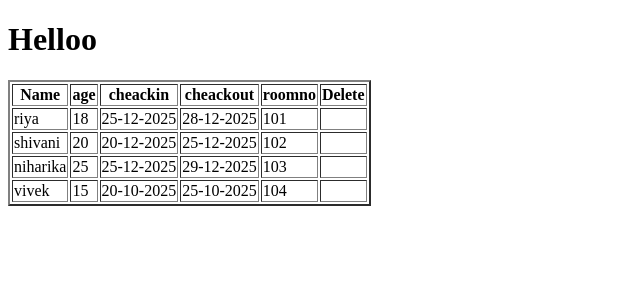
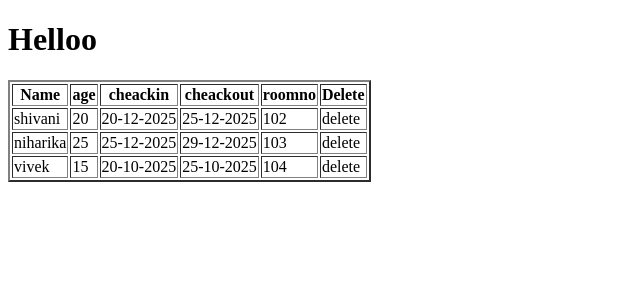
Before and after one commit to riyaverma85/React_Router_Dom, a React (Vite) app in the folder riya/: page / in a window 1280 px wide. Shown: the top 300 px of the page, without its empty margins (0-640 px from the left). Built offline with nearby package versions, Linux system fonts and the light colour scheme; data requests are answered from the project's data file.

Commit message:
.........

```diff
--- a/riya/db.json
+++ b/riya/db.json
@@ -1,35 +1,28 @@
 {
-    "Hotel":[
-
-{
-"name":"riya",
-"age":18,
-"cheackin":"25-12-2025",
-"cheackout":"28-12-2025",
-"roomno":101
+  "Hotel": [
+    {
+      "name": "shivani",
+      "age": 20,
+      "cheackin": "20-12-2025",
+      "cheackout": "25-12-2025",
+      "roomno": 102,
+      "id": "4923"
+    },
+    {
+      "name": "niharika",
+      "age": 25,
+      "cheackin": "25-12-2025",
+      "cheackout": "29-12-2025",
+      "roomno": 103,
+      "id": "e9d5"
+    },
+    {
+      "name": "vivek",
+      "age": 15,
+      "cheackin": "20-10-2025",
+      "cheackout": "25-10-2025",
+      "roomno": 104,
+      "id": "0f0f"
+    }
+  ]
 }
-,
-{
-   "name" :"shivani",
-   "age":20,
-   "cheackin":"20-12-2025",
-   "cheackout":"25-12-2025",
-   "roomno":102
-}
-,
-{
-    "name":"niharika",
-    "age":25,
-    "cheackin":"25-12-2025",
-    "cheackout":"29-12-2025",
-    "roomno":103
-},
-{
-    "name":"vivek",
-    "age":15,
-    "cheackin":"20-10-2025",
-    "cheackout":"25-10-2025",
-    "roomno":104
-}
-    ]
-}
--- a/riya/src/DataShow.jsx
+++ b/riya/src/DataShow.jsx
@@ -13,6 +13,12 @@ const App = () => {
         console.log("Error", err);
       });
   }, []);
+  let DataDelete=(id)=>{
+    let api = `http://localhost:3000/Hotel/${id}`;
+      axios.delete(api).then(()=>(
+        alert("data deleted")
+      ))
+  }
 
   return (
     <>
@@ -38,7 +44,7 @@ const App = () => {
               <td>{e.cheackin}</td>
                <td>{e.cheackout}</td>
                 <td>{e.roomno}</td>
-                <td></td>
+                <td onClick={()=>(DataDelete(e.id))}> delete</td>
           </tr>
               ))}
         </tbody>
```
